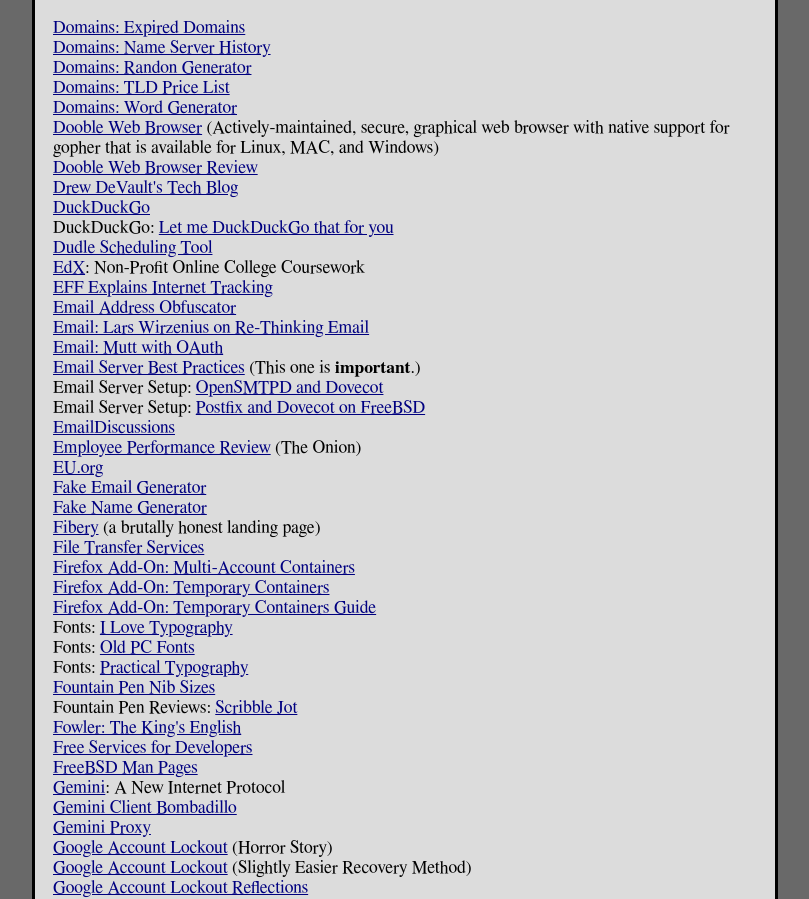
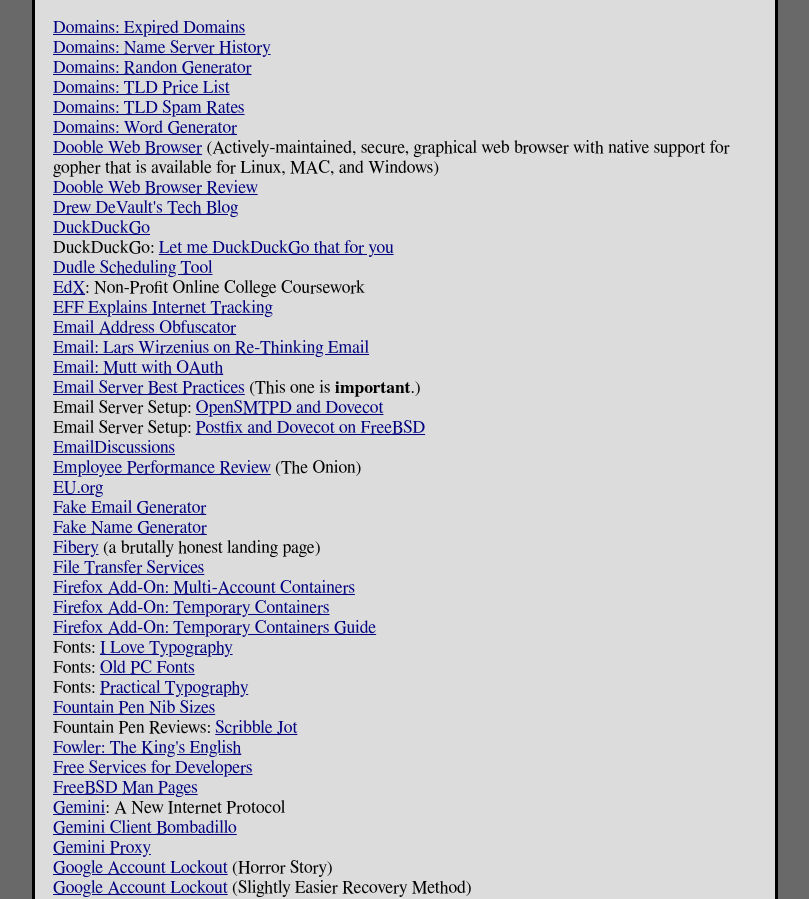
Before and after one commit to oldfolio/notes3e, a plain HTML site: page links.html in a window 1280 px wide. Shown: the part 3100-3999 px from the top of the page, without its empty margins (235-1044 px from the left). Drawn offline with Linux system fonts and the light colour scheme.

Commit message:
Spamhaus TLD link

```diff
--- a/links.html
+++ b/links.html
@@ -169,6 +169,7 @@ Hacker News Users
 <a href="https://whoisrequest.com/history/" rel="nofollow" target="_blank">Domains: Name Server History</a><br />
 <a href="http://www.randomdotcom.com/" rel="nofollow" target="_blank">Domains: Randon Generator</a><br />
 <a href="https://tld-list.com/" rel="nofollow" target="_blank">Domains: TLD Price List</a><br />
+<a href="https://www.spamhaus.org/statistics/tlds/" rel="nofollow" target="_blank">Domains: TLD Spam Rates</a><br />
 <a href="http://www.bustaname.com/word_maker" rel="nofollow" target="_blank">Domains: Word Generator</a><br />
 <a href="https://textbrowser.github.io/dooble/" rel="nofollow" target="_blank">Dooble Web Browser</a> (Actively-maintained, secure, graphical web browser with native support for gopher that is available for Linux, MAC, and Windows)<br />
 <a href="https://www.unixmen.com/dooble-a-web-browser-specially-designed-for-security-and-privacy/" rel="nofollow" target="_blank">Dooble Web Browser Review</a><br />
```
